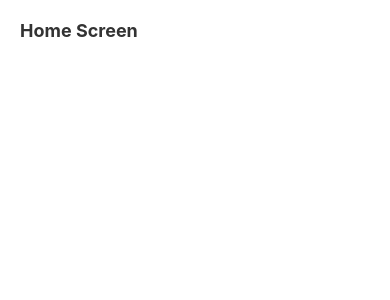
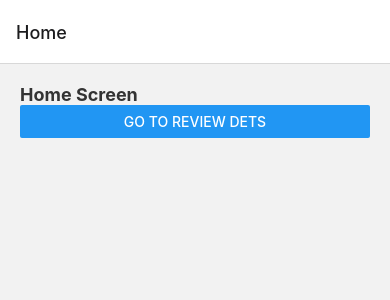
Before and after one commit to Paul-Nathan/GameZone, a React Native app: screen /Home in a window 390 px wide. Shown: the top 300 px of the page. Built offline with nearby package versions, Linux system fonts and the light colour scheme.

Commit message:
Implementing the Screen Navigation with Buttons

```diff
--- a/App.js
+++ b/App.js
@@ -1,7 +1,9 @@
+import Navigator from "./routes/HomeStack";
 import Home from './screens/Home';
+
 
 export default function App() {
   return (
-      <Home/>
+      <Navigator/>
   );
 }
--- /dev/null
+++ b/routes/HomeStack.js
@@ -0,0 +1,17 @@
+import { NavigationContainer } from "@react-navigation/native";
+import { createNativeStackNavigator } from "@react-navigation/native-stack";
+import Home from "../screens/Home";
+import ReviewDetails from "../screens/ReviewDetails";
+
+const Stack = createNativeStackNavigator()
+
+export default function HomeStack() {
+  return(
+    <NavigationContainer>
+        <Stack.Navigator>
+            <Stack.Screen name="Home" component={Home}/>
+            <Stack.Screen name="ReviewDetails" component={ReviewDetails}/>
+        </Stack.Navigator>
+    </NavigationContainer>
+  )
+}
--- a/screens/Home.js
+++ b/screens/Home.js
@@ -1,11 +1,15 @@
 import React from 'react'
-import { StyleSheet, View, Text } from "react-native";
+import { StyleSheet, View, Text, Button } from "react-native";
 import { GlobalStyles } from '../styles/Global';
 
-export default function Home() {
+export default function Home({navigation}) {
+    const pressHandler = () => {
+        navigation.navigate("ReviewDetails")
+    }
   return (
     <View style={GlobalStyles.container}>
         <Text style={GlobalStyles.titleText}>Home Screen</Text>
+        <Button title='go to review dets' onPress={pressHandler}/>
     </View>
   )
 }
--- a/screens/ReviewDetails.js
+++ b/screens/ReviewDetails.js
@@ -1,11 +1,15 @@
 import React from 'react'
-import { StyleSheet, View, Text } from "react-native";
+import { StyleSheet, View, Text, Button } from "react-native";
 import { GlobalStyles } from '../styles/Global';
 
-export default function ReviewDetails() {
+export default function ReviewDetails({navigation}) {
+    const pressHandler = () => {
+        navigation.goBack("Home")
+    }
   return (
     <View style={GlobalStyles.container}>
         <Text style={GlobalStyles.titleText}>ReviewDetails Screen</Text>
+        <Button title= 'back to home' onPress={pressHandler}/>
     </View>
   )
 }
```
